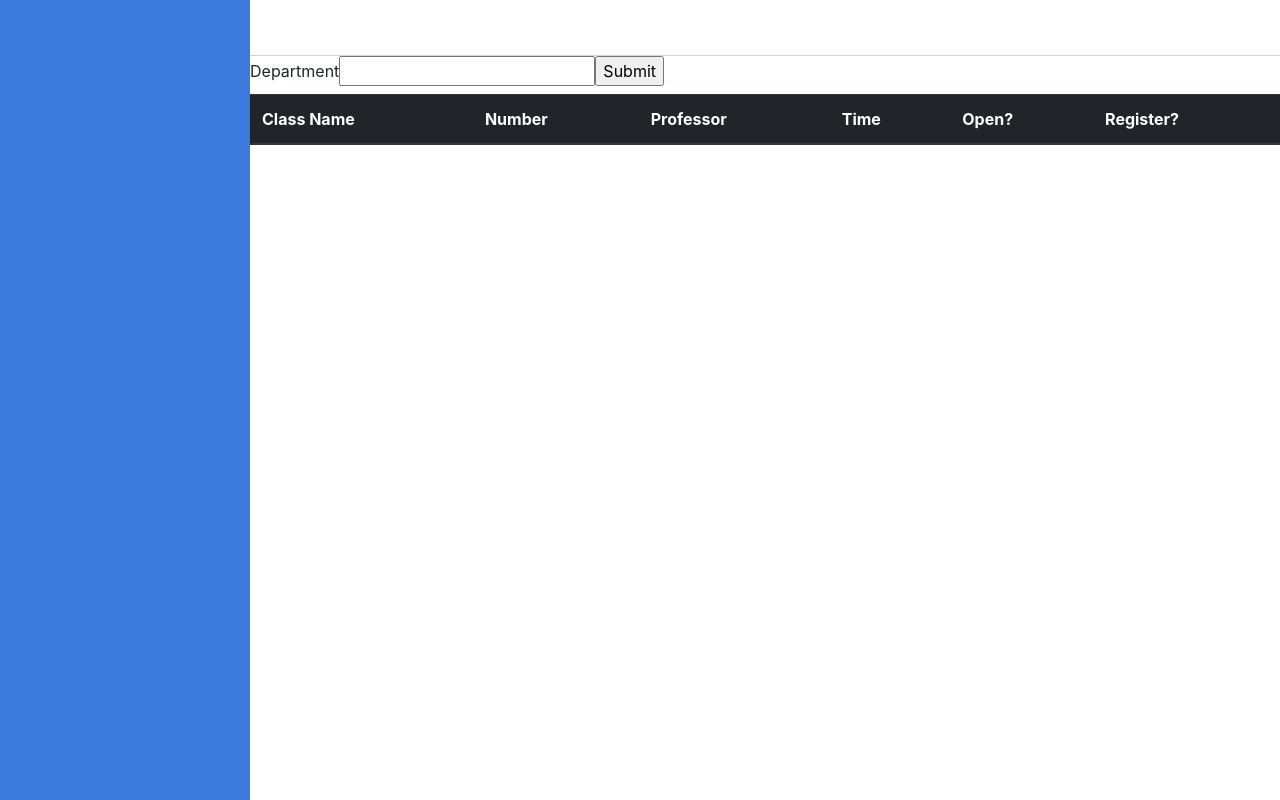
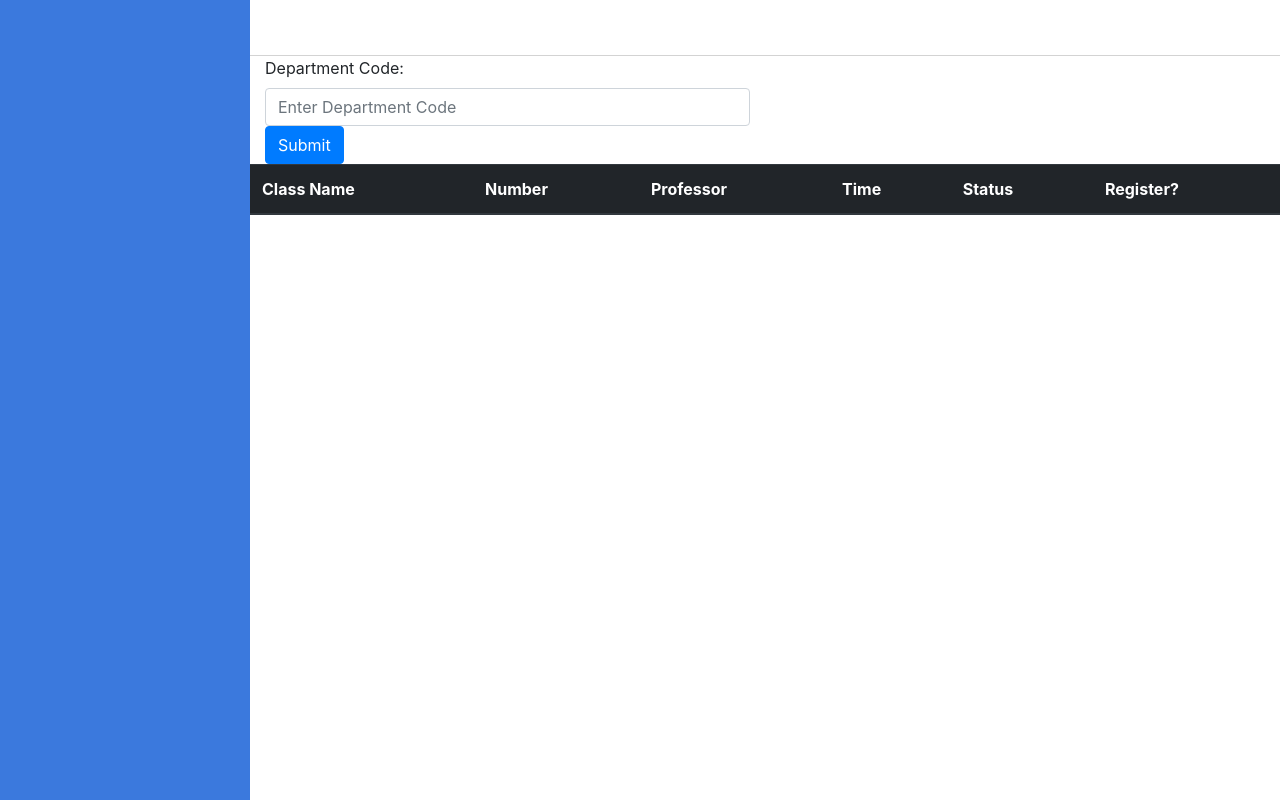
Before and after one commit to rogerwangcs/BC-UIS, a React (Create React App) app in the folder client/: page / in a window 1280 px wide. Built offline with nearby package versions, Linux system fonts and the light colour scheme.

Commit message:
Department Search Updated to look a little nicer

```diff
--- a/client/src/Catalog.js
+++ b/client/src/Catalog.js
@@ -31,11 +31,11 @@ class Catalogue extends Component {
     return (
       <div className="catalog">
         <form onSubmit={this.handleSubmit}>
-          <label>
-            Department
-            <input type="text" id="department" />
-          </label>
-          <input type="submit" value="Submit" />
+            <div class="col-md-6">
+                <label>Department Code:</label>
+                <input type="text" class="form-control" id="department" aria-describedby="department" placeholder="Enter Department Code"/>
+                <button type="submit" className="btn btn-primary">Submit</button>
+            </div>
         </form>
         <table className="table table-dark">
           <thead>
@@ -44,7 +44,7 @@ class Catalogue extends Component {
               <th scope="col">Number</th>
               <th scope="col">Professor</th>
               <th scope="col">Time</th>
-                <th scope="col">Open?</th>
+                <th scope="col">Status</th>
               <th scope="col">Register?</th>
             </tr>
           </thead>
```
